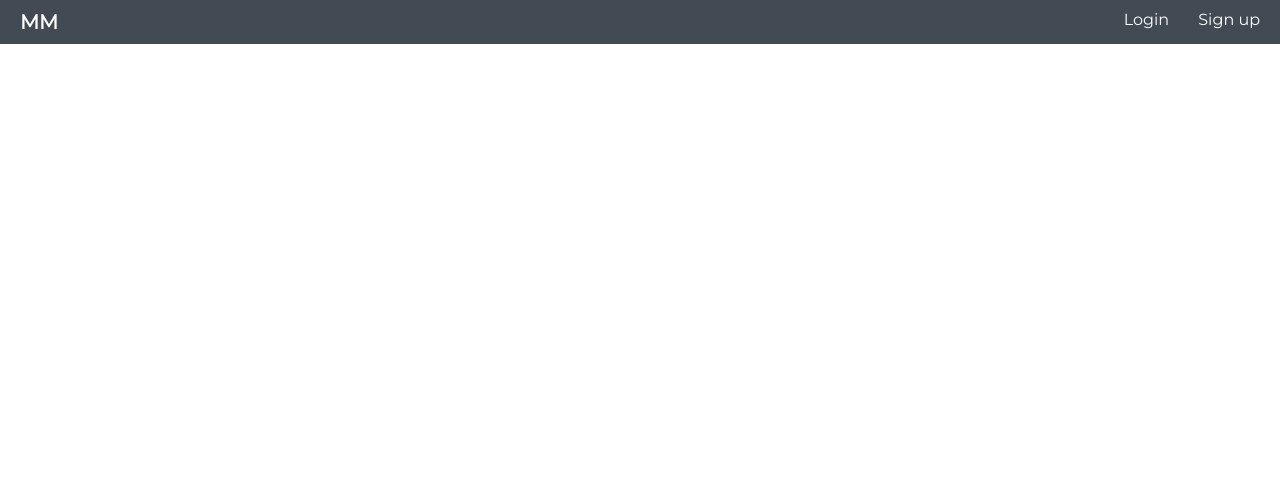
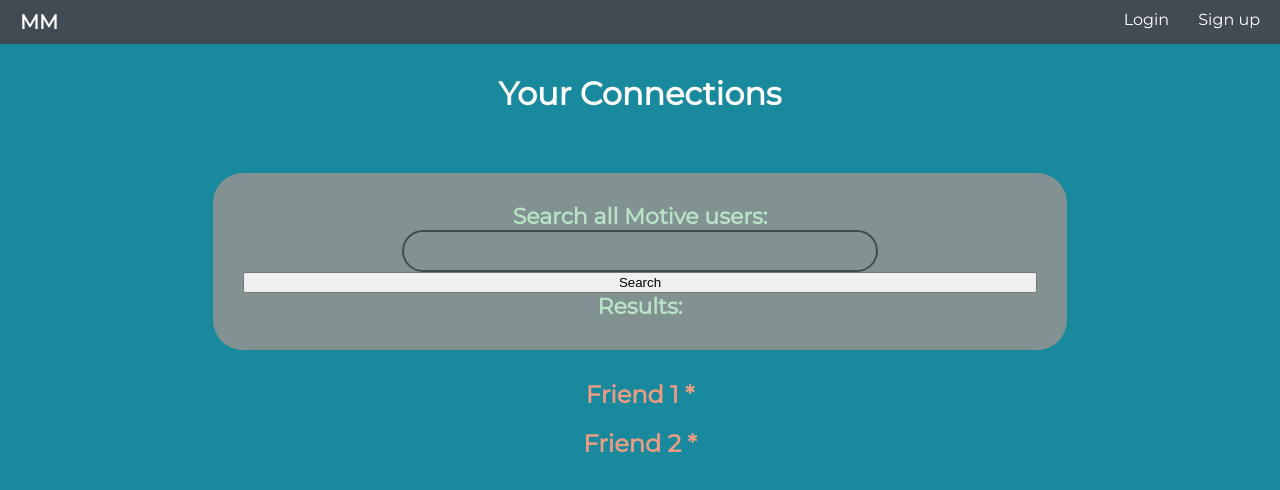
Before and after one commit to kraigwilliams/motive-client, a React (Create React App) app: page /connections in a window 1280 px wide. Shown: the top 490 px of the page. Built offline with nearby package versions, Linux system fonts and the light colour scheme.

Commit message:
add styling and basic functionality for connections page

```diff
--- a/src/App.js
+++ b/src/App.js
@@ -7,7 +7,7 @@ import Login from './components/Login/Login'
 import Topic from './components/Topic/Topic'
 import Thought from './components/Thought/Thought'
 import Dashboard from './components/Dashboard/Dashboard'
-
+import Connections from './components/Connections/Connections'
 // import GroupsPage from './components/GroupsPage/GroupsPage'
 // import NotFoundPage from './components/Utils/NotFoundPage'
 // import './App.css';
@@ -41,6 +41,11 @@ function App() {
         />
 
         <Route
+          path='/connections'
+          component={Connections}
+        />
+
+        <Route
           path='/topics/:topic_id'
           component={Topic}
         />
--- a/src/components/Connections/Connections.js
+++ b/src/components/Connections/Connections.js
@@ -0,0 +1,91 @@
+import React, { Component } from 'react'
+import ContentService from '../../services/content-service'
+import{ ConnectionsPageWrapper, ConnectionsHeader, ConnectionsHeader2, ContentWrapper, Section } from './Connections.style';
+import Button from '../Button/Button';
+import { FormInput, FormWrapper, FormTitle } from '../Form/Form'
+
+export default class Connections extends Component {
+  constructor(props) {
+    super(props)
+    this.state = {
+      query: '',
+      connections: [],
+      filteredData: [],
+    }
+  }
+
+
+  handleInputChange = event => {
+    const query = event.target.value;
+
+    this.setState(prevState => {
+      const filteredData = prevState.connections.filter(element => {
+        return element.name.toLowerCase().includes(query.toLowerCase());
+      });
+
+      return {
+        query,
+        filteredData
+      };
+    });
+  };
+
+//   getData = () => {
+//     ContentService.getConnections()
+//    .then(connections => {
+//      const { query } = this.state;
+//      const filteredData = connections.filter(element => {
+//        return element.name.toLowerCase().includes(query.toLowerCase());
+//      });
+//        this.setState({
+//          connections,
+//          filteredData
+//         });
+//      })
+//  }
+
+//  componentDidMount() {
+//    this.getData();
+//  }
+
+  render() {
+    const { connections } = this.state;
+
+    return(
+
+      <ConnectionsPageWrapper>
+          <ConnectionsHeader >
+            Your Connections
+          </ConnectionsHeader>
+
+         <ContentWrapper>
+
+          <FormWrapper>
+            <FormTitle>
+              Search all Motive users:
+            </FormTitle>
+
+            <FormInput onChange={this.handleInputChange} />
+
+            <Button type='submit' >Search</Button>
+
+            <FormTitle>
+              Results:
+              {this.state.filteredData}
+            </FormTitle>
+          </FormWrapper>
+
+          <Section>
+            {connections.map(friend => {
+              return <ConnectionsHeader2>friend.name</ConnectionsHeader2>
+            })}
+            <ConnectionsHeader2>Friend 1 *</ConnectionsHeader2>
+            <ConnectionsHeader2>Friend 2 *</ConnectionsHeader2>
+          </Section>
+        </ContentWrapper>
+
+    </ConnectionsPageWrapper >
+
+    )
+  }
+}
--- /dev/null
+++ b/src/components/Connections/Connections.style.js
@@ -0,0 +1,48 @@
+import styled from 'styled-components'
+import { colors } from '../constants'
+
+
+export const ConnectionsPageWrapper = styled.div`
+  display: flex;
+  flex-direction: column;
+  background-color: ${colors.blue};
+  margin: 0px;
+  padding: 0;
+  min-height: 100vh;
+`;
+
+export const ConnectionsHeader = styled.h1`
+
+  padding: 30px;
+  color: ${colors.white};
+  text-align: left;
+
+  @media (min-width: 600px) {
+    text-align: center;
+  }
+`;
+
+export const ConnectionsHeader2 = styled.h2`
+
+  padding: 10px;
+  color: ${colors.coral};
+  text-align: left;
+
+  @media (min-width: 600px) {
+    text-align: center;
+  }
+`;
+
+export const ContentWrapper = styled.div`
+  padding: 30px;
+`;
+
+export const Section = styled.section`
+  text-align: center;
+  margin: 20px;
+
+  @media (min-width: 700px) {
+
+
+  }
+`;
--- a/src/services/content-service.js
+++ b/src/services/content-service.js
@@ -41,6 +41,26 @@ const ContentService = {
     .catch(err => {
       console.error({err})
     })
+  },
+
+  getConnections() {
+    return fetch(`${config.API_ENDPOINT}/connections`, {
+      method: 'GET',
+      headers: {
+        'content-type': 'application/json',
+        'Authorization': `Bearer ${TokenService.getAuthToken()}`
+      }
+    })
+    .then(res => {
+      if(!res.ok) {
+        return res.json()
+        .then(err => Promise.reject(err));
+      }
+      return res.json();
+    })
+    .catch(err => {
+      console.error({err})
+    })
   }
 
 }
```
